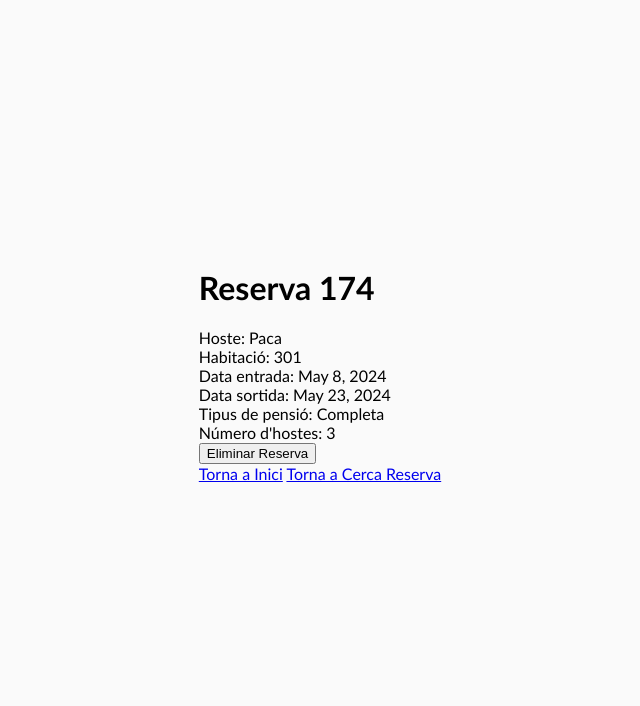
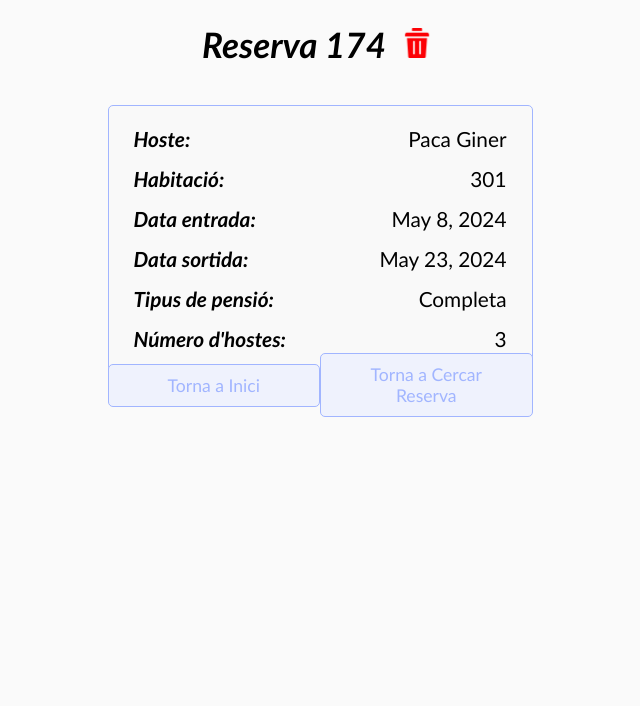
Before and after one commit to Computer-Engineering-UdL/JointProject, a Django app: page /receptionist/reservation-details/174/ in a window 1280 px wide. Shown: the part 70-776 px from the top of the page, without its empty margins (320-960 px from the left). Run offline with Django 5.2, Linux system fonts and the light colour scheme; a user stored in the database is signed in; data comes from the database, SQL or seed files in the repository.

Commit message:
feat: new interface detail hotel reservation

```diff
--- a/static/css/worker/cleaner/cleaner_room_info.css
+++ b/static/css/worker/cleaner/cleaner_room_info.css
@@ -9,8 +9,7 @@
 }
 
 .procedural-buttons button {
-    width: 22%;
-    min-width: 180px;
+    min-width: 240px;
 }
 
 #checked-button {
--- /dev/null
+++ b/static/css/worker/receptionist/reservation/manage_reservation/reservation_details.css
@@ -0,0 +1,85 @@
+#title-delete {
+    display: flex;
+    flex-direction: row;
+    gap: 10px;
+    align-items: center;
+    margin-bottom: 20px;
+}
+
+#title-delete button {
+    border: none;
+    background-color: transparent;
+}
+
+#title-delete img {
+    width: 30px;
+    height: 30px;
+}
+
+#info-buttons {
+    min-width: 425px;
+    max-width: 75%;
+}
+
+#info {
+    display: flex;
+    gap: 15px;
+    flex-direction: column;
+    padding: 20px 25px;
+    font-size: 1.3em;
+    border: 1px solid #a1b5ff;
+    border-radius: 5px;
+    background-color: #f9f9f9;
+}
+
+#info p {
+    margin: 0;
+    display: flex;
+    flex-direction: row;
+    justify-content: space-between;
+}
+
+#info strong {
+    font-style: italic;
+}
+
+.delete-button {
+    background-color: #ff5c5c;
+    color: white;
+    border: none;
+    border-radius: 5px;
+    padding: 10px 20px;
+    font-size: 1em;
+    transition: background-color 0.2s, border-radius 0.2s;
+}
+
+.delete-button:hover {
+    background-color: #ff0000;
+    border-radius: 10px;
+    cursor: pointer;
+}
+
+.delete-button:active {
+    background-color: #ff0000;
+    outline: solid 2px #000000;
+    border-radius: 10px;
+    cursor: pointer;
+}
+
+.back-button {
+    width: 50%;
+    text-align: center;
+    background-color: #eff2fd;
+    color: #a1b5ff;
+    text-decoration: none;
+    border: solid 1px #a1b5ff;
+    border-radius: 5px;
+    padding: 10px 20px;
+    font-size: 1.1em;
+}
+
+.back-button:hover {
+    background-color: #6f8cff;
+    color: white;
+    cursor: pointer;
+}
--- a/static/css/worker/worker.css
+++ b/static/css/worker/worker.css
@@ -40,6 +40,12 @@ p {
 .subsection-title {
     margin-bottom: 15px;
     font-size: 40px;
+}
+
+.subsubsection-title {
+    margin-bottom: 10px;
+    font-size: 35px;
+    font-style: italic;
 }
 
 h2 {
--- a/templates/worker/cleaner/cleaner_rooms/cleaner_room_info.html
+++ b/templates/worker/cleaner/cleaner_rooms/cleaner_room_info.html
@@ -21,9 +21,9 @@
             <div class="form-field-cleaner"><label>Comentaris addicionals:</label> {{ form.additional_comments }}</div>
             <div class="procedural-buttons">
                 {% if not room.is_clean %}
-                    <button type="submit" class="filter-button">Habitació netejada</button>
+                    <button type="submit" class="filter-button">Marcar habitació netejada</button>
                 {% else %}
-                    <button type="submit" class="filter-button" id="checked-button">Habitació no netejada</button>
+                    <button type="submit" class="filter-button" id="checked-button">Marcar habitació no netejada</button>
                 {% endif %}
             </div>
         </form>
--- a/templates/worker/receptionist/reservation/manage_reservation/reservation_details.html
+++ b/templates/worker/receptionist/reservation/manage_reservation/reservation_details.html
@@ -1,31 +1,38 @@
 {% extends "worker/receptionist/base_receptionist.html" %}
+{% load static %}
 <!-- This template shows all the info of the client reservation -->
+
+{% block extra_css %}
+    <link rel="stylesheet"
+          href="{% static 'css/worker/receptionist/reservation/manage_reservation/reservation_details.css' %}">
+{% endblock extra_css %}
 
 <!-- This block must appear in every reservation template as it is -->
 {% block id_reservation %} id="current-page" {% endblock id_reservation %}
 
 {% block content %}
-    <div>
-        <div>
-            <div>
-                <h1>Reserva {{ reservation.id }}</h1>
-            </div>
-            <div>
-                <p>Hoste: {{ reservation.client }}</p>
-                <p>Habitació: {{ reservation.room.room_num }}</p>
-                <p>Data entrada: {{ reservation.entry }}</p>
-                <p>Data sortida: {{ reservation.exit }}</p>
-                <p>Tipus de pensió: {{ reservation.pension_type }}</p>
-                <p>Número d'hostes: {{ reservation.num_guests }}</p>
-            </div>
-
+    <div class="main">
+        <div id="title-delete">
+            <h2 class="subsubsection-title">Reserva {{ reservation.id }}</h2>
             <form action="{% url 'delete_reservation' reservation.id %}" method="post">
                 {% csrf_token %}
-                <button type="submit" onclick="return confirm('Estàs segur que vols eliminar aquesta reserva?');">Eliminar Reserva</button>
+                <button type="submit" onclick="return confirm('Estàs segur que vols eliminar aquesta reserva?');">
+                    <img src="{% static 'img/icons/delete-icon.png' %}" alt="Eliminar reserva"></button>
             </form>
-
-            <a href="{% url 'receptionist_home' %}">Torna a Inici</a>
-            <a href="{% url 'search_reservation' %}">Torna a Cerca Reserva</a>
+        </div>
+        <div id="info-buttons">
+            <div id="info">
+                <p><strong>Hoste:</strong> {{ reservation.client }} {{ reservation.client.last_name }}</p>
+                <p><strong>Habitació:</strong> {{ reservation.room.room_num }}</p>
+                <p><strong>Data entrada:</strong> {{ reservation.entry }}</p>
+                <p><strong>Data sortida:</strong> {{ reservation.exit }}</p>
+                <p><strong>Tipus de pensió:</strong> {{ reservation.pension_type }}</p>
+                <p><strong>Número d'hostes:</strong> {{ reservation.num_guests }}</p>
+            </div>
+            <div class="procedural-buttons">
+                <a class="back-button" href="{% url 'receptionist_home' %}">Torna a Inici</a>
+                <a class="back-button" href="{% url 'search_reservation' %}">Torna a Cercar Reserva</a>
+            </div>
         </div>
     </div>
 {% endblock %}
--- a/templates/worker/receptionist/reservation/manage_reservation/search_reservation.html
+++ b/templates/worker/receptionist/reservation/manage_reservation/search_reservation.html
@@ -54,7 +54,7 @@
                     </li>
                     <div class="list-extra">
                         <div class="icon"><a href="{% url 'reservation_details' pk=reservation.id %}">
-                            <img src="{% static 'img/icons/edit-icon.png' %}" alt="Editar reserva"></a>
+                            <img src="{% static 'img/icons/info-icon.png' %}" alt="Editar reserva"></a>
                         </div>
                         <div class="icon">
                             <form action="{% url 'delete_reservation' reservation.id %}" method="post">
--- a/templates/worker/receptionist/reservation/new_reservation/new_reservation_4.html
+++ b/templates/worker/receptionist/reservation/new_reservation/new_reservation_4.html
@@ -10,7 +10,7 @@
 
 {% block content %}
     <div class="main">
-        <h2>Reserva {{ reservation.id }}</h2>
+        <h2 class="subsubsection-title">Reserva {{ reservation.id }}</h2>
         <div class="reservation-briefing">
             <div class="reservation-briefing-data">
                 <div><p>Reserva:</p> <span class="entry-data">{{ reservation.id }}</span></div>
```
Also changed, not shown: static/img/icons/info-icon.png.
